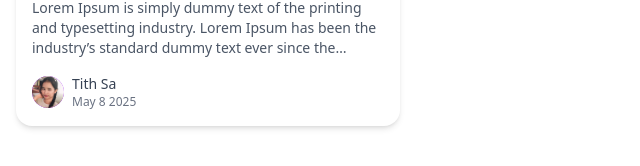
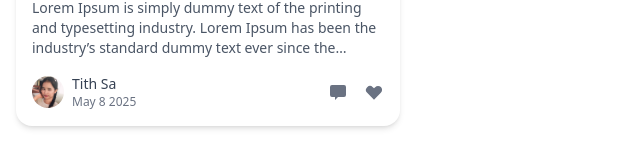
Before and after one commit to tith-sa/b7-group1-blog, a React (Vite) app: page / in a window 1280 px wide. Shown: the part 462-628 px from the top of the page, without its empty margins (0-640 px from the left). Built offline with nearby package versions, Linux system fonts and the light colour scheme.

Commit message:
update card

```diff
--- a/src/components/card.tsx
+++ b/src/components/card.tsx
@@ -1,9 +1,16 @@
+import React, { useState } from "react";
 import cute from "../assets/sa.png";
 import NX from "../assets/image.png";
-const card = () => {
+
+const Card = () => {
+  const [liked, setLiked] = useState(false);
+
+  const toggleLike = () => {
+    setLiked(!liked);
+  };
+
   return (
-    <>
-      <div className="grid grid-cols-1 md:grid-cols-2 lg:grid-cols-3 gap-4 p-4  mt-10">
+    <div className="grid grid-cols-1 md:grid-cols-2 lg:grid-cols-3 gap-4 p-4 mt-10">
       <div className="max-w-sm rounded-2xl overflow-hidden shadow-md bg-white">
         <img
           className="w-full h-80 object-cover"
@@ -29,24 +36,49 @@ const card = () => {
           </p>
           <div className="flex items-center justify-between mt-4">
             <div className="flex items-center space-x-2">
-                <div className="w-8 h-8 bg-purple-600 text-white rounded-full flex items-center justify-center text-sm font-semibold">
-                  <img
-                    className="w-8 h-8 rounded-full"
-                    src={cute}
-                    alt="Puss in Boots"
-                  />
-                </div>
+              <img className="w-8 h-8 rounded-full" src={cute} alt="Tith Sa" />
               <div>
                 <p className="text-sm font-medium text-gray-700">Tith Sa</p>
                 <p className="text-xs text-gray-500">May 8 2025</p>
               </div>
             </div>
+
+            {/* Comment and Like Icons */}
+            <div className="flex items-center space-x-4 text-gray-500">
+              {/* Comment */}
+              <button className="hover:text-gray-700">
+                <svg
+                  xmlns="http://www.w3.org/2000/svg"
+                  className="h-5 w-5"
+                  viewBox="0 0 20 20"
+                  fill="currentColor"
+                >
+                  <path d="M18 13V5a2 2 0 00-2-2H4a2 2 0 00-2 2v8a2 2 0 002 2h3v3l3-3h6a2 2 0 002-2z" />
+                </svg>
+              </button>
+
+              {/* Heart */}
+              <button
+                onClick={toggleLike}
+                className={
+                  liked ? "text-red-500" : "text-gray-500 hover:text-red-400"
+                }
+              >
+                <svg
+                  xmlns="http://www.w3.org/2000/svg"
+                  className="h-5 w-5"
+                  viewBox="0 0 20 20"
+                  fill="currentColor"
+                >
+                  <path d="M3.172 5.172a4 4 0 015.656 0L10 6.343l1.172-1.171a4 4 0 115.656 5.656L10 17.657l-6.828-6.829a4 4 0 010-5.656z" />
+                </svg>
+              </button>
             </div>
           </div>
         </div>
       </div>
-    </>
+    </div>
   );
 };
 
-export default card;
+export default Card;
```
Lines whose indentation alone changed are shown as unchanged.
